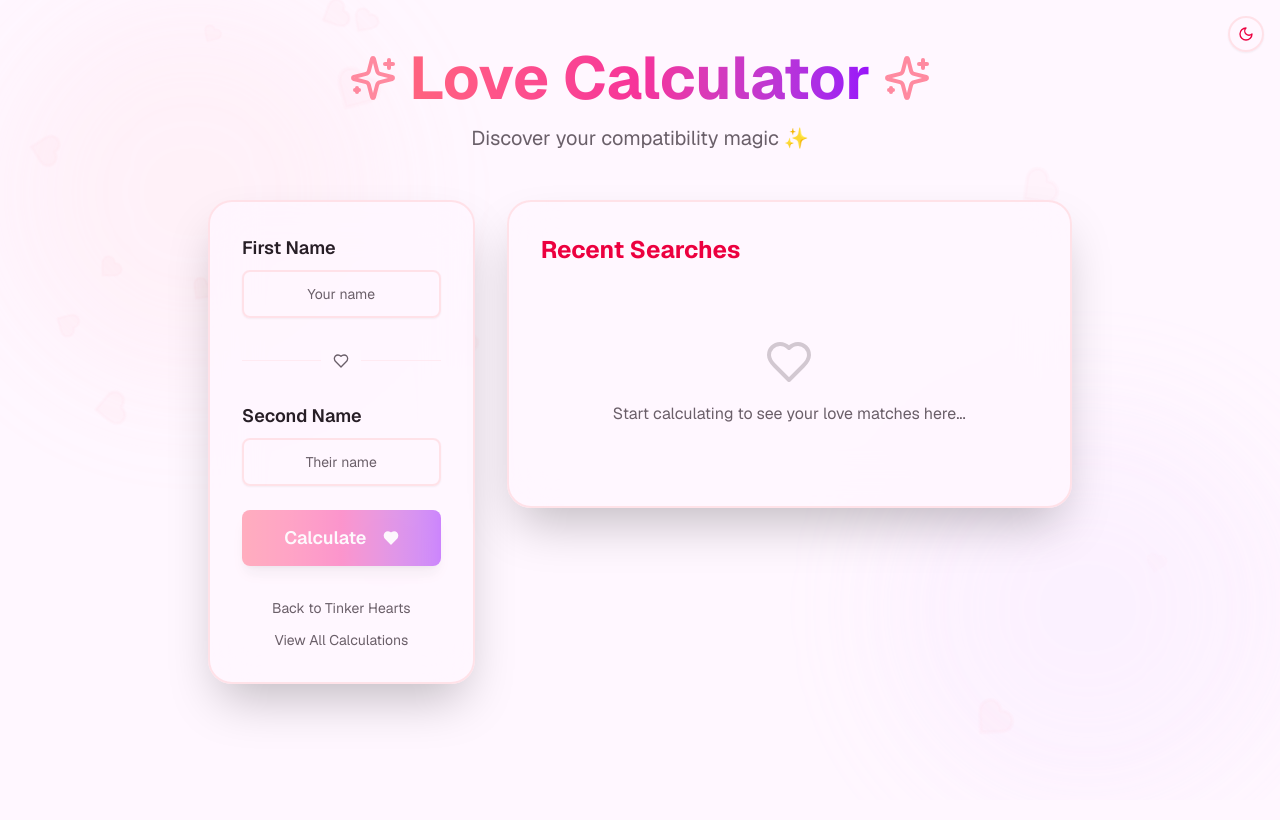
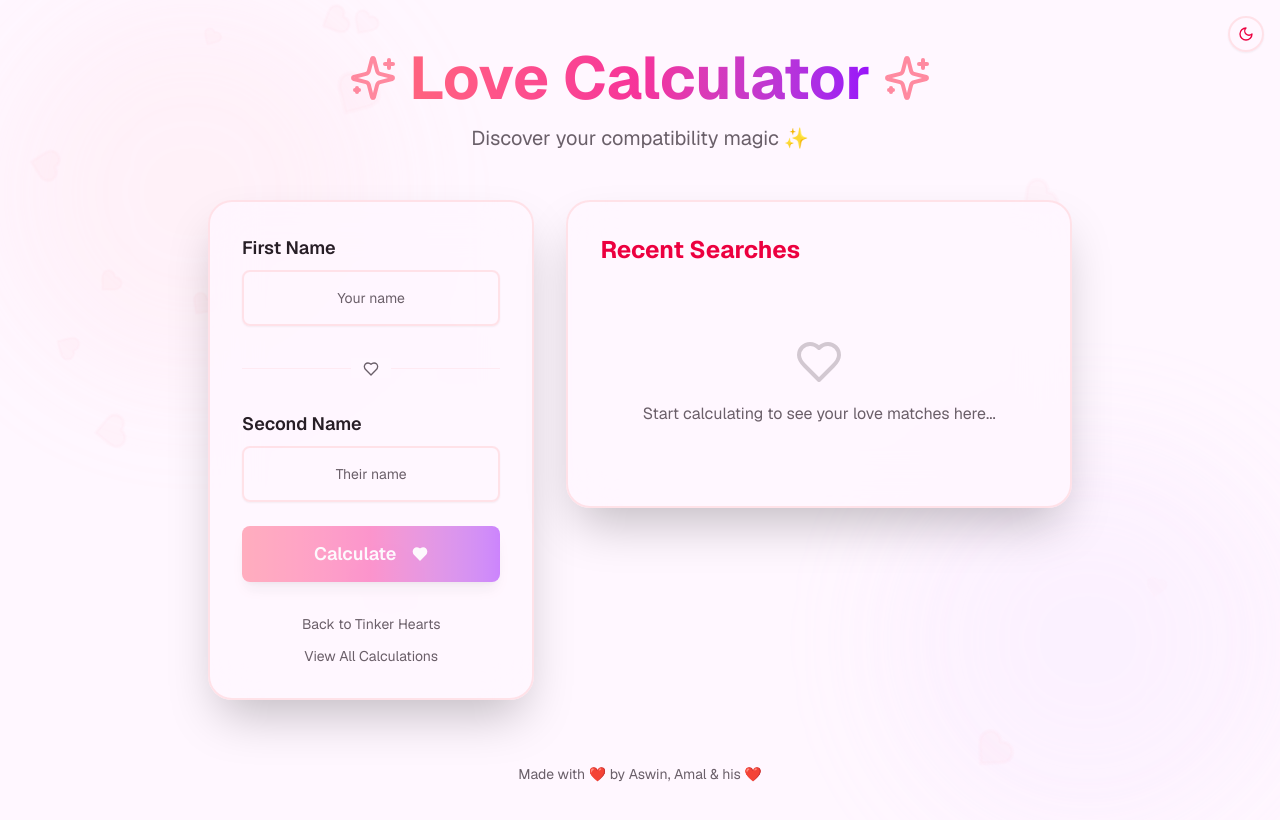
Before and after one commit to Lunarmist-byte/tinker-hearts-oa, a Next.js app: page /love-calculator in a window 1280 px wide. Shown: the top 820 px of the page. Built offline with nearby package versions, Linux system fonts and the light colour scheme.

Commit message:
feat: enhance Tinker Hearts app UI
Add footers, increase Love Calculator size, and enlarge input fields for better visibility.

Co-authored-by: Amal <80671243+Lunarmist-byte@users.noreply.github.com>

```diff
--- a/app/love-calculator/page.tsx
+++ b/app/love-calculator/page.tsx
@@ -125,9 +125,9 @@ export default function LoveCalculatorPage() {
           <p className="text-xl text-muted-foreground">Discover your compatibility magic ✨</p>
         </div>
 
-        <div className="grid md:grid-cols-3 gap-8">
+        <div className="grid md:grid-cols-5 gap-8">
           {/* Calculator Card */}
-          <div className="md:col-span-1">
+          <div className="md:col-span-2">
             <div className="backdrop-blur-xl bg-background/80 rounded-3xl shadow-2xl border-2 border-rose-200/50 p-8 sticky top-8">
               <form onSubmit={handleCalculate} className="space-y-6">
                 <div className="space-y-2">
@@ -139,7 +139,7 @@ export default function LoveCalculatorPage() {
                     value={name1}
                     onChange={(e) => setName1(e.target.value)}
                     placeholder="Your name"
-                    className="h-12 border-2 border-rose-200/50 focus:border-rose-400 text-center"
+                    className="h-14 text-lg border-2 border-rose-200/50 focus:border-rose-400 text-center"
                   />
                 </div>
 
@@ -163,7 +163,7 @@ export default function LoveCalculatorPage() {
                     value={name2}
                     onChange={(e) => setName2(e.target.value)}
                     placeholder="Their name"
-                    className="h-12 border-2 border-rose-200/50 focus:border-rose-400 text-center"
+                    className="h-14 text-lg border-2 border-rose-200/50 focus:border-rose-400 text-center"
                   />
                 </div>
 
@@ -227,7 +227,7 @@ export default function LoveCalculatorPage() {
           </div>
 
           {/* History */}
-          <div className="md:col-span-2">
+          <div className="md:col-span-3">
             <div className="backdrop-blur-xl bg-background/80 rounded-3xl shadow-2xl border-2 border-rose-200/50 p-8">
               <h2 className="text-2xl font-bold mb-6 text-rose-600 dark:text-rose-400">Recent Searches</h2>
 
@@ -264,6 +264,11 @@ export default function LoveCalculatorPage() {
             </div>
           </div>
         </div>
+
+        {/* Footer */}
+        <div className="mt-16 text-center text-sm text-muted-foreground">
+          <p>Made with <span className="text-rose-500">❤️</span> by Aswin, Amal & his <span className="text-rose-500">❤️</span></p>
+        </div>
       </div>
     </div>
   )
--- a/app/page.tsx
+++ b/app/page.tsx
@@ -218,6 +218,11 @@ export default function Page() {
             </Link>
           </div>
         </div>
+
+        {/* Footer */}
+        <div className="mt-16 text-center text-sm text-muted-foreground">
+          <p>Made with <span className="text-rose-500">❤️</span> by Aswin, Amal & his <span className="text-rose-500">❤️</span></p>
+        </div>
       </div>
     </div>
   )
```
